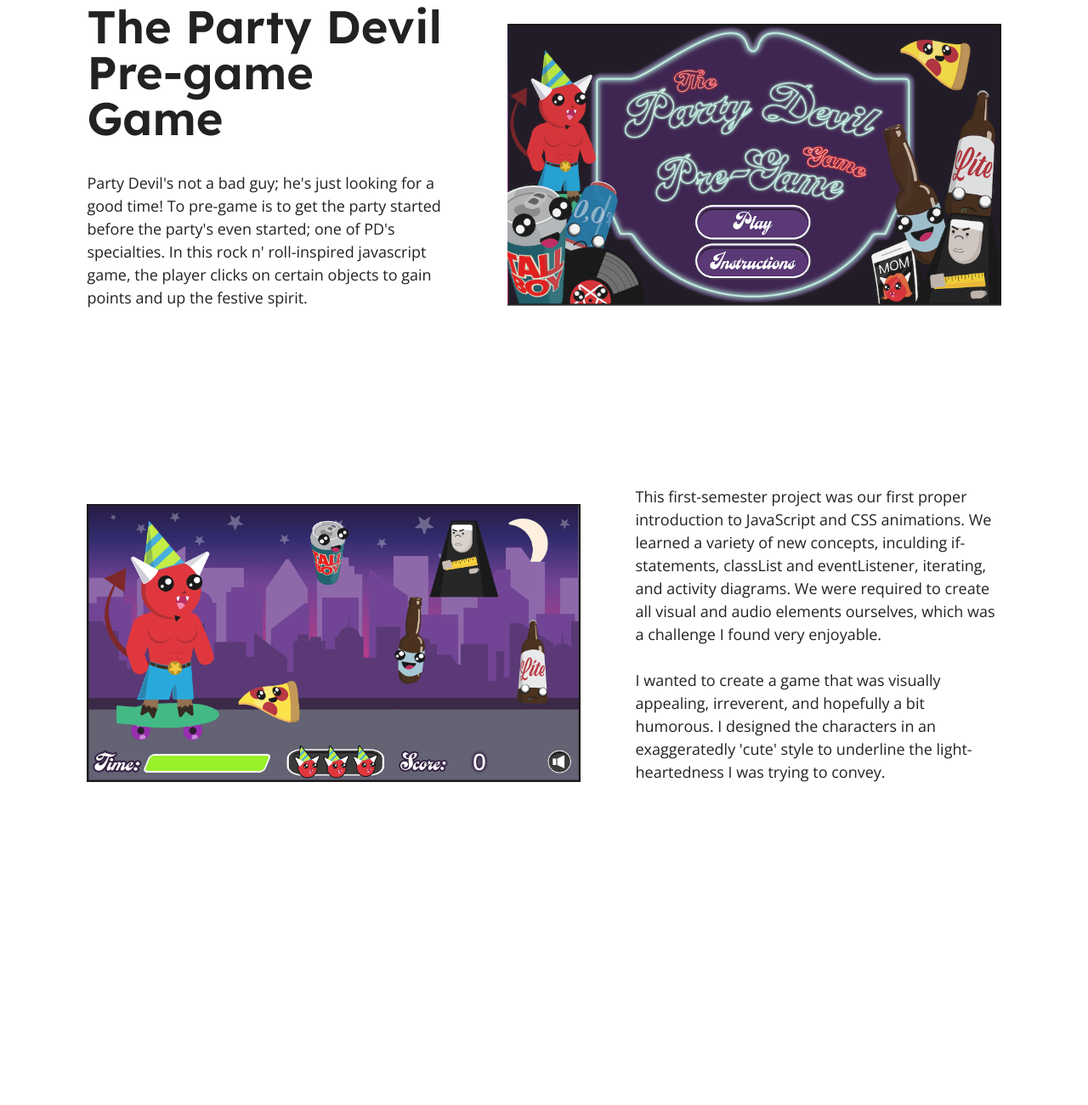
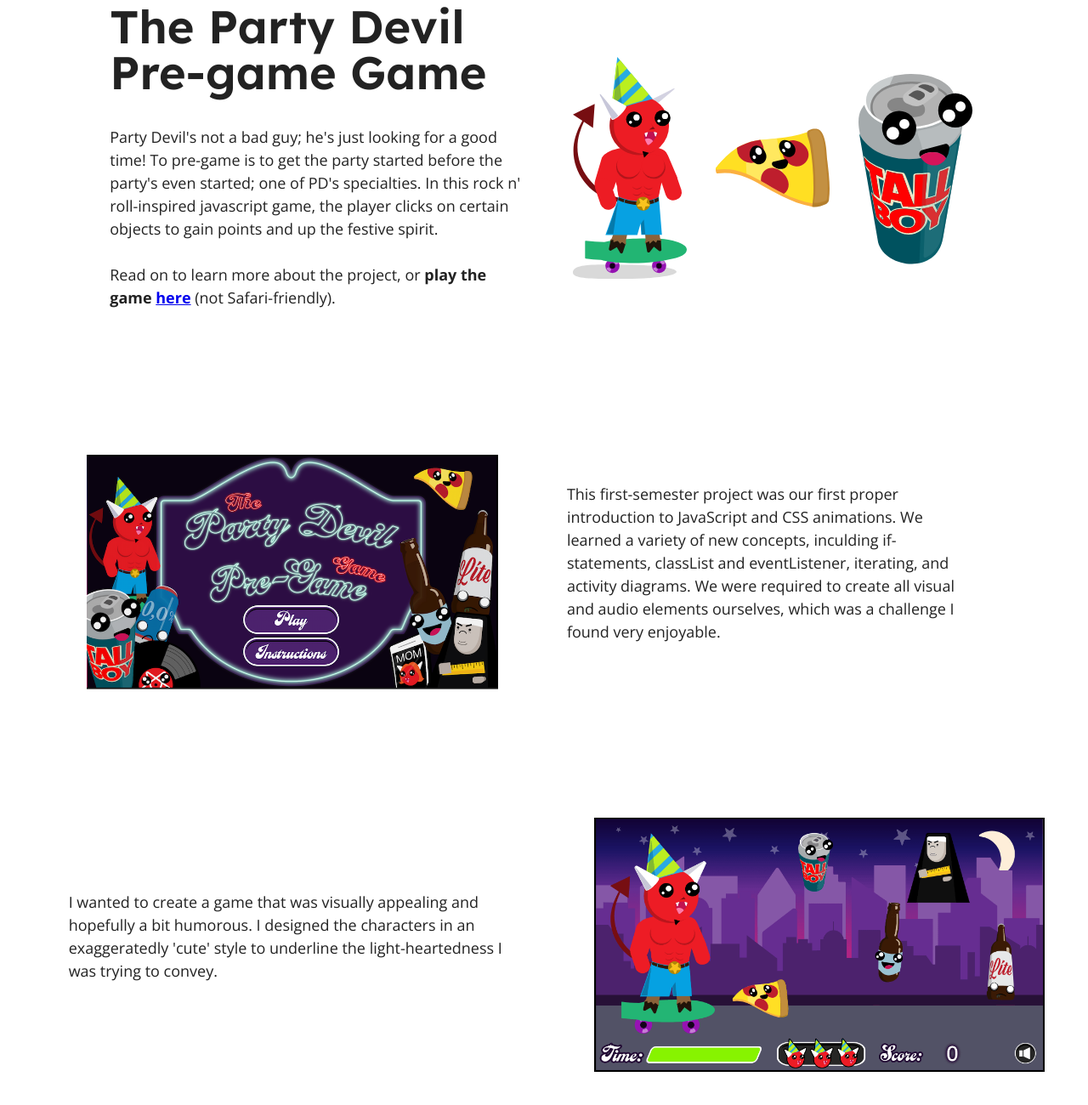
Before and after one commit to stringist/Portfolio_2022, a website with bundled scripts: page public/party_devil.html in a window 1280 px wide. Shown: the part 124-1424 px from the top of the page at 85% size. Before the commit the page ends 1253 px from the top, so only its background shows below. Built offline with nearby package versions, Linux system fonts and the light colour scheme; files whose address does not match are found by name.

Commit message:
cards made, still need tweaking

```diff
--- a/public/party_devil.html
+++ b/public/party_devil.html
@@ -33,29 +33,40 @@
                     Party Devil's not a bad guy; he's just looking for a good time! To pre-game is to get the party started before the party's even started; one of PD's specialties. In this rock n' roll-inspired javascript game, the player clicks on certain objects to gain
                     points and up the festive spirit.
                 </p>
+                <p>Read on to learn more about the project, or <strong>play the game <a href="https://lumensity.dk/party_devil/">here</a></strong> &#40;not Safari-friendly&#41;.</p>
+            </div>
+            <div class="detail_card_img_container flex_container">
+                <img src="./party_devil/assets/party_devil.svg" alt="Part Devil character" />
+                <img src="./party_devil/assets/pizza.svg" alt="Pizza slice character" />
+                <img src="party_devil/assets/tallboy.svg" alt="Beer can character" />
+            </div>
 
-            </div>
-            <div class="detail_card_img_container">
-                <img class="detail_image" src="./my_assets/PD_title_screen.webp" alt="title screen screenshot" />
-            </div>
             <!-- <img class="detail_image" id="PD_detail_img" src="./party_devil/assets/party_devil.svg" alt="Party Devil character" /> -->
         </article>
         <article class="detail_card_left_img">
             <div class="detail_card_img_container">
-                <img class="detail_image" src="./my_assets/PD_gameplay.png" alt="gameplay screenshot">
+                <img class="detail_image" src="./my_assets/PD_title_screen.webp" alt="title screen screenshot" />
             </div>
+
             <div class="detail_card_text">
-                <p>This first-semester project was our first proper introduction to JavaScript and CSS animations. We learned a variety of new concepts, inculding if-statements, classList and eventListener, iterating, and activity diagrams. We were required
-                    to create all visual and audio elements ourselves, which was a challenge I found very enjoyable.</p>
-
-                <p>I wanted to create a game that was visually appealing, irreverent, and hopefully a bit humorous. I designed the characters in an exaggeratedly 'cute' style to underline the light-heartedness I was trying to convey.</p>
-
+                <p>
+                    This first-semester project was our first proper introduction to JavaScript and CSS animations. We learned a variety of new concepts, inculding if-statements, classList and eventListener, iterating, and activity diagrams. We were required to create all
+                    visual and audio elements ourselves, which was a challenge I found very enjoyable.
+                </p>
             </div>
         </article>
         <!-- <p>In the course of this project, I discovered that I really enjoyed animating through code, and found I was deeply fascinated with the creative and expressive potentials of animation on the web, both within and beyond the context of a game.</p> -->
     </section>
-
-
+    <article class="detail_card_right_img">
+        <div class="detail_card_text">
+            <p>
+                I wanted to create a game that was visually appealing and hopefully a bit humorous. I designed the characters in an exaggeratedly 'cute' style to underline the light-heartedness I was trying to convey.
+            </p>
+        </div>
+        <div class="detail_card_img_container">
+            <img class="detail_image" src="./my_assets/PD_gameplay.png" alt="gameplay screenshot" />
+        </div>
+    </article>
 
     <!-- <section id="embedded_game">
         <div class="game_screen">
--- a/sass/_components.scss
+++ b/sass/_components.scss
@@ -93,8 +93,9 @@
     margin-right: 4vw;
     display: grid;
     grid-template-columns: 1fr 1fr;
+    // grid-gap: 2rem;
     place-items: center;
-    margin-bottom: 10rem;
+    margin-bottom: 8rem;
     h1 {
         font-size: 3rem;
         line-height: 3rem;
@@ -104,35 +105,35 @@
         // display: flex;
         // flex-direction: column;
         // justify-content: space-around;
-        filter: saturate(.9) opacity(.9);
-        &:hover {
-            filter: saturate(1) opacity(1);
-            transform: scale(1.03);
-            transition: all .5s;
-        }
+        // filter: saturate(.9) opacity(.9);
+        // &:hover {
+        //     filter: saturate(1) opacity(1);
+        //     transform: scale(1.03);
+        //     transition: all .5s;
+        // }
     }
     .detail_image {
-        // margin-left: auto;
         width: 90%;
-        // min-width: 90%;
         height: auto;
+    }
+    .detail_card_text {
+        width: 90%;
     }
 }
 
 .detail_card_right_img {
-    grid-template-columns: 40% 60%;
+    // grid-template-columns: 40% 60%;
     .detail_card_text {
         grid-column: 1/2;
     }
     .detail_card_img_container {
-        // display: inline;
         grid-column: 2/3;
         text-align: right;
     }
 }
 
 .detail_card_left_img {
-    grid-template-columns: 60% 40%;
+    // grid-template-columns: 60% 40%;
     .detail_card_text {
         grid-column: 2/3;
     }
@@ -141,3 +142,15 @@
         text-align: left;
     }
 }
+
+.flex_container {
+    display: flex;
+    height: auto;
+    justify-content: space-evenly;
+    // border: 1px solid blue;
+}
+
+.flex_container>* {
+    // border: 1px solid blue;
+    width: 25%
+}
--- a/sass/all_styles.scss
+++ b/sass/all_styles.scss
@@ -76,6 +76,7 @@ h5 {
 
 p {
     margin-bottom: 1.5rem;
+    font-weight: 200;
 }
 
 small,
```
